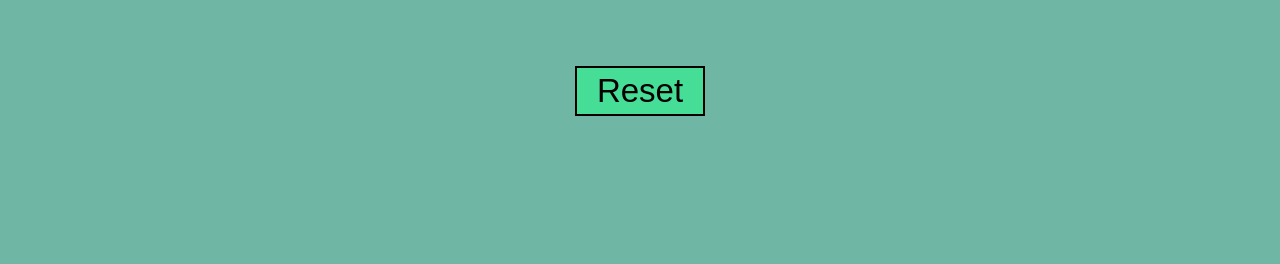
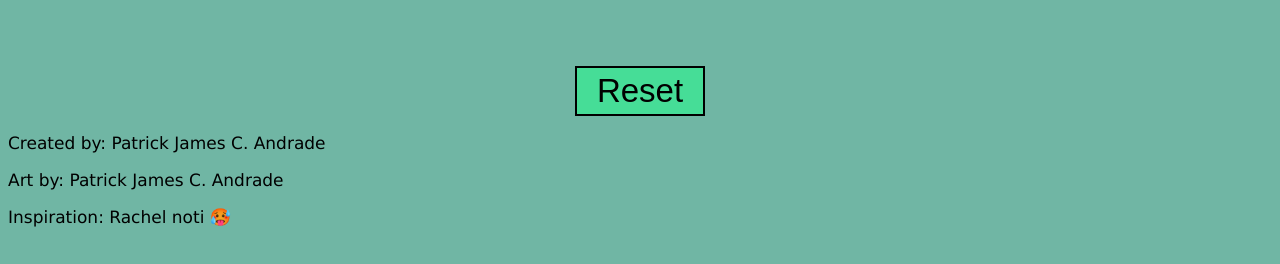
Before and after one commit to akumanomi00000/rps, a plain HTML site: page index.html in a window 1280 px wide. Shown: the part 458-722 px from the top of the page. Drawn offline with Linux system fonts and the light colour scheme.

Commit message:
tfrtyrt
Credit Update, enjoy :D

```diff
--- a/css/rps.css
+++ b/css/rps.css
@@ -124,3 +124,8 @@ body{
   font-family: monospace;
   justify-content: space-evenly;
 }
+
+.credits{
+  font-family: Verdana, Geneva, Tahoma, sans-serif;
+  font-size: 17px;
+}
--- a/index.html
+++ b/index.html
@@ -60,6 +60,20 @@
           ">
           Reset
         </button>
+      </div>
+
+      <div class="credit-div">
+        <p class="credits">
+          Created by: Patrick James C. Andrade
+        </p>
+
+        <p class="credits">
+          Art by: Patrick James C. Andrade
+        </p>
+
+        <p class="credits">
+          Inspiration: Rachel noti 🥵
+        </p>
       </div>
     </div>
 
```
